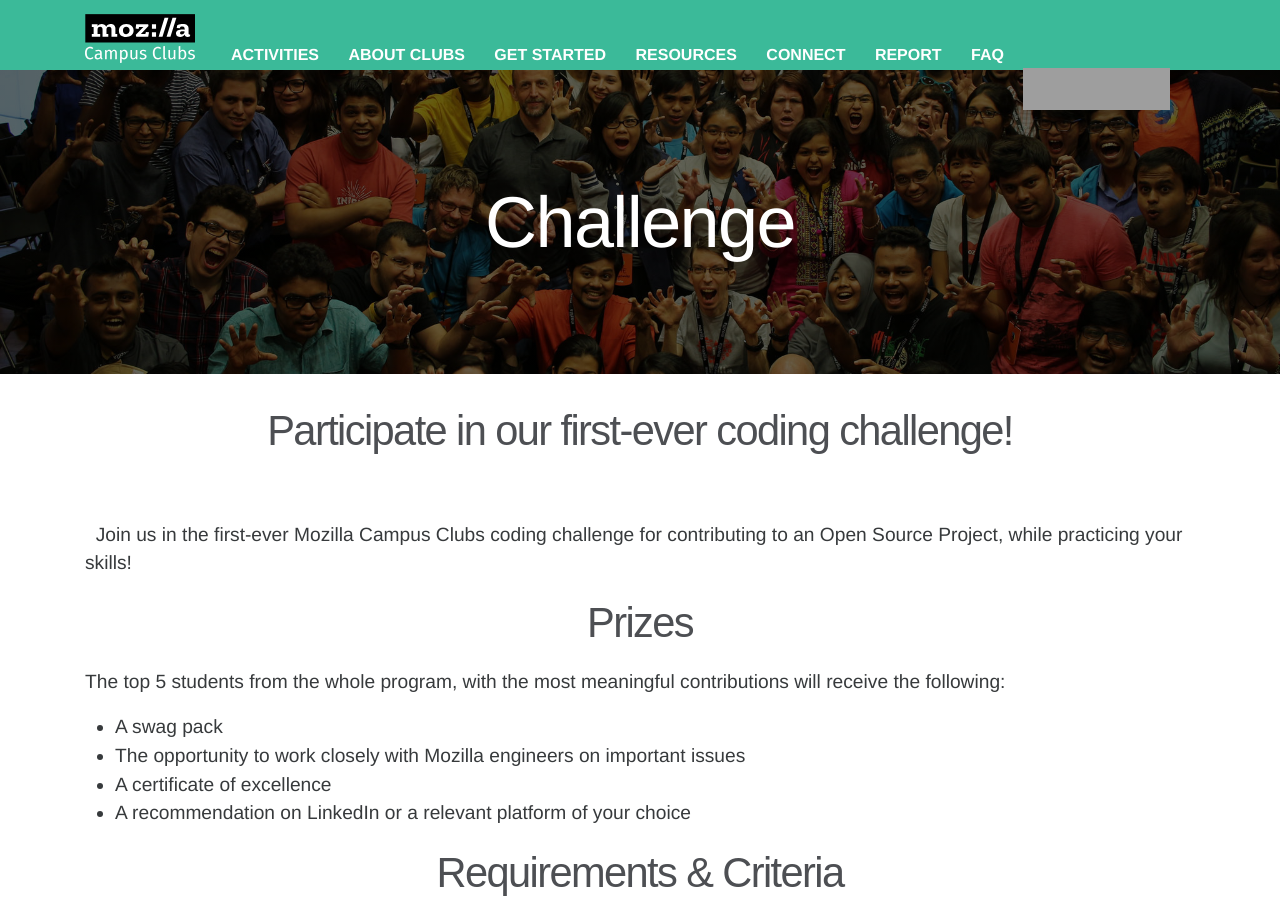
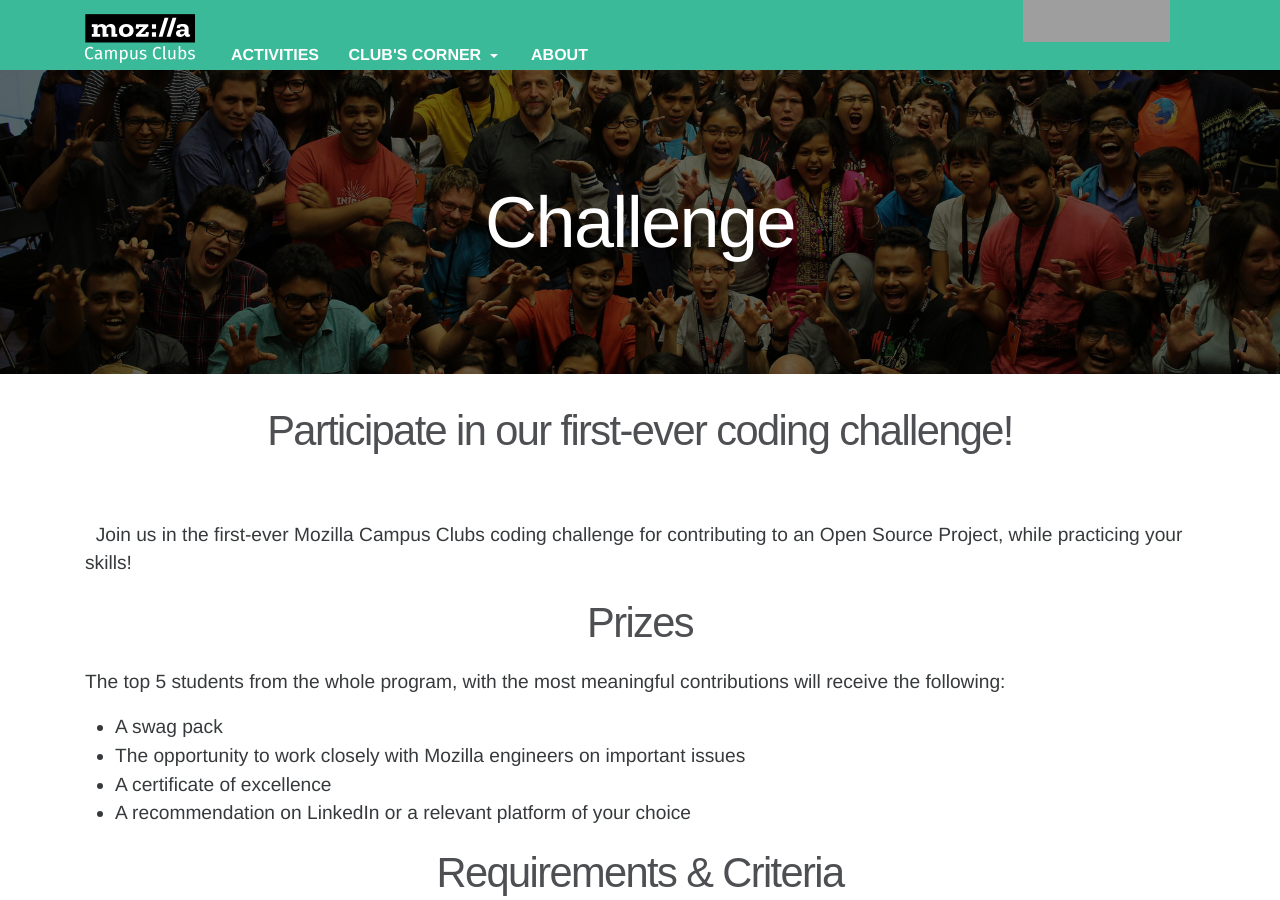
Before and after one commit to mozilla/mozilla-campus-clubs, a Jekyll site: the page built from _pages/challenge.md, in a window 1280 px wide and 900 px high. Built offline with Jekyll 4.4.1, drawn with Linux system fonts in a browser that asks for light colours; some web fonts are replaced; grey boxes are pictures that could not be loaded.

Commit message:
Top website menu rearranged

```diff
--- a/_includes/header.html
+++ b/_includes/header.html
@@ -9,12 +9,19 @@
       </button>
       <div class="collapse navbar-toggleable-md" id="exCollapsingNavbar">
         <a class="nav-link" href="/activities/">Activities</a>
-        <a class="nav-link" href="/about/">About Clubs</a>
-        <a class="nav-link" href="/get-started/">Get Started</a>
-        <a class="nav-link" href="/resources/">Resources</a>
-        <a class="nav-link" href="/connect/">Connect</a>
-        <a class="nav-link" href="/report/#">Report</a>
-        <a class="nav-link" href="/faq/">FAQ</a>
+        <div class="nav-item dropdown d-inline">
+          <a class="nav-link dropdown-toggle" href="#" id="navbarDropdown" role="button" data-toggle="dropdown" aria-haspopup="true" aria-expanded="false">
+            Club's Corner
+          </a>
+          <div class="dropdown-menu" style="background-color:#3BBA99" aria-labelledby="navbarDropdown">
+            <a class="dropdown-item" href="/get-started/">Get Started</a>
+            <a class="dropdown-item" href="/resources/">Resources</a>
+            <a class="dropdown-item" href="/connect/">Connect</a>
+            <a class="dropdown-item" href="/report/#">Report</a>
+            <a class="dropdown-item" href="/faq/">FAQ</a>
+          </div>
+        </div>
+        <a class="nav-link" href="/about/">About</a>
       </div>
 
       <div id="tabzilla" class="hidden-lg-down">
```
